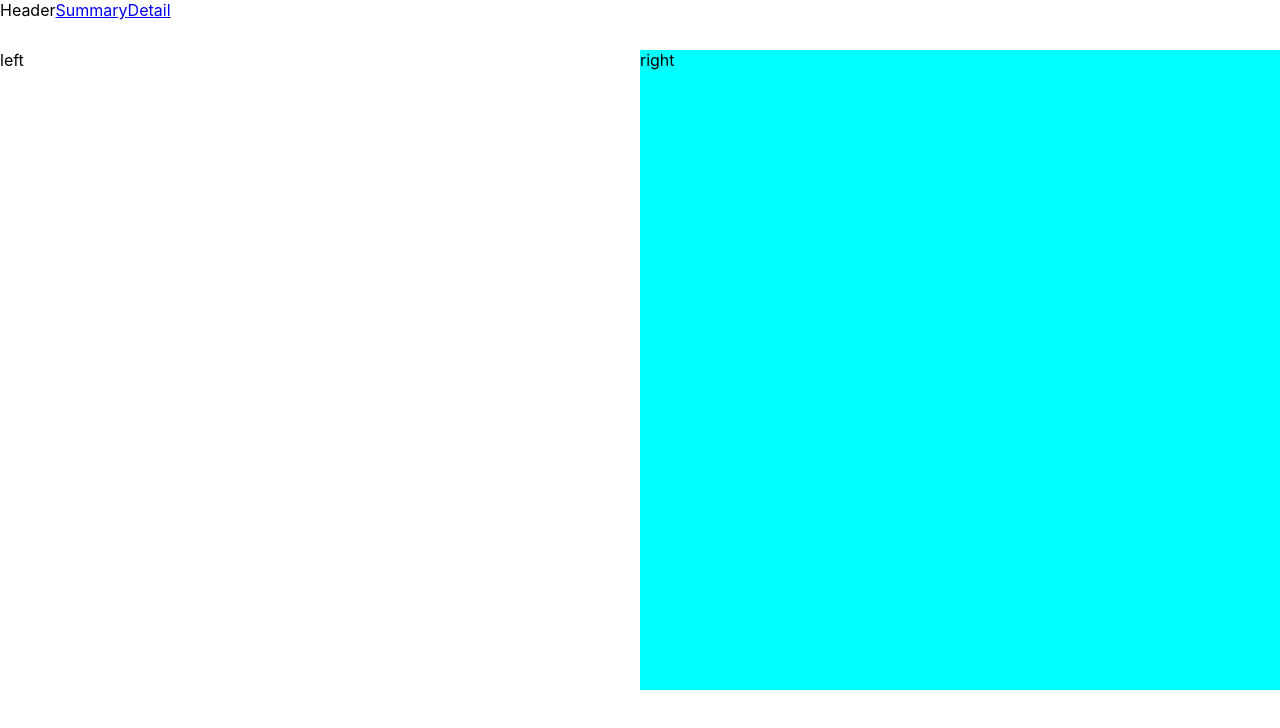
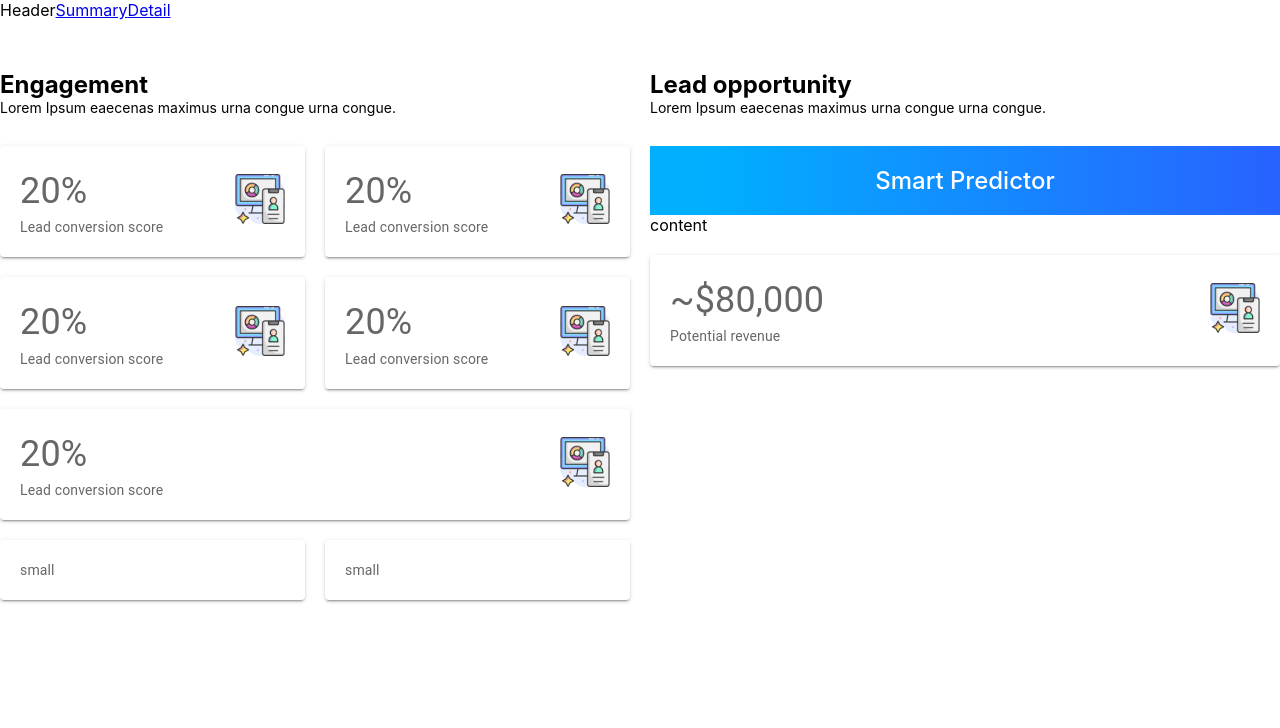
Before and after one commit to sumit-solanki/smart-predictor, a React (Create React App) app: page /summary in a window 1280 px wide. Shown: the top 728 px of the page. Built offline with nearby package versions, Linux system fonts and the light colour scheme.

Commit message:
summary initial layout

```diff
--- a/src/App.scss
+++ b/src/App.scss
@@ -1,40 +1,90 @@
 /* App.js & common */
-.App{
+.App {
   height: 100vh;
   width: 100%;
 }
-.grid-layout{
+.grid-layout {
   display: grid;
   grid-template-rows: 50px 1fr;
-
+  grid-gap: 20px;
 }
-.common-wrapper{
+.common-wrapper {
   height: 80vh;
 }
 
-
 /* Summary  */
-.summary-main{
+.summary-main {
   display: grid;
   grid-template-columns: 1fr 1fr;
-
-
-    .left{
+  grid-gap: 20px;
+  .heading {
+    margin-bottom: 30px;
+    .head-title {
+      font-style: normal;
+      font-weight: bold;
+      font-size: 24px;
+    }
+    .head-detail {
+      font-weight: normal;
+      font-size: 14px;
+    }
+  }
+  .single-card {
+    display: flex;
+    justify-content: space-between;
+    align-items: center;
+    .data-title{
+      font-size: 36px;
 
     }
-    .right{
-        background-color: aqua;
+    .data-detail{
+        font-size: 14px;
+    }
+  }
+  .left {
+    .engagement-wrapper {
+
+      .main-detail {
+        display: grid;
+        grid-template-columns: 1fr 1fr;
+        grid-template-rows: auto;
+        grid-gap: 20px;
+        .large {
+          grid-column: span 2;
+        }
+
+      }
+    }
+  }
+  .right {
+      .widget-wrapper{
+        background: #FFFFFF;
+        // box-shadow: 0px 0px 1px rgb(15 23 42 / 6%), 0px 4px 6px -1px rgb(15 23 42 / 10%), 0px 2px 4px -1px rgb(15 23 42 / 6%);
+        margin-bottom: 20px;
+        .widget-head{
+
+    background: linear-gradient(
+        90deg
+        , #00B0FF 8.04%, #2962FF 100%);
+            padding: 20px;
+            color: white;
+            font-size: 24px;
+            font-weight: 500;
+            text-align: center;
+            text-transform: capitalize;
+
+        }
+      }
   }
 }
 
 /* Detail */
-.details-main{
+.details-main {
   display: grid;
   grid-template-columns: 60% 40%;
-    .left{
-
+  .left {
   }
-    .right{
+  .right {
     background-color: aqua;
   }
 }
--- /dev/null
+++ b/src/Home/PredictorWidget.js
@@ -0,0 +1,18 @@
+import React from "react";
+
+const PredictorWidget = () => {
+
+    return(
+        <div className="widget-wrapper">
+
+            <div className="widget-head">
+            Smart predictor
+            </div>
+            <div className="widget-content">
+            content
+            </div>
+        </div>
+    )
+
+};
+export default PredictorWidget
--- a/src/Home/Summary.js
+++ b/src/Home/Summary.js
@@ -1,16 +1,100 @@
-import React from 'react';
+import React from "react";
+import Paper from "@mui/material/Paper";
+import { createTheme, ThemeProvider, styled } from "@mui/material/styles";
+import CardImg from "./CardSvg.svg";
+import PredictorWidget from './PredictorWidget';
 
+const Item = styled(Paper)(({ theme }) => ({
+  ...theme.typography.body2,
+  textAlign: "center",
+  color: theme.palette.text.secondary,
+  padding: "20px",
+  textAlign: "left",
+  // height: 60,
+  // lineHeight: '60px',
+}));
+const Summary = () => {
+  const renderDataCard = () => {
+    return (
+      <div className="single-card">
+        <div className="card-left">
+          <div className="data-title">20%</div>
+          <div className="data-detail">Lead conversion score</div>
+        </div>
+        <div className="card-right">
+          <img src={CardImg} />
+        </div>
+      </div>
+    );
+  };
 
-
- const  Summary = () =>{
-
-    return(
-        <div className='summary-main  common-wrapper '>
-
-            <div className='left'> left</div>
-            <div className='right'>right </div>
-
+  return (
+    <div className="summary-main  common-wrapper ">
+      <div className="left">
+        <div className="engagement-wrapper">
+          <div className="heading">
+            <div className="head-title">Engagement</div>
+            <div className="head-detail">
+              Lorem Ipsum eaecenas maximus urna congue urna congue.
+            </div>
+          </div>
+          <div className="main-detail">
+            {[0, 1, 2, 3].map((elevation) => (
+              <div className="">
+                <Item key={elevation} elevation={2}>
+                  {renderDataCard()}
+                </Item>
+              </div>
+            ))}
+            <div className="large">
+              <Item elevation={2}>
+                <div className="single-card">
+                  <div className="card-left">
+                    <div className="data-title">20%</div>
+                    <div className="data-detail">Lead conversion score</div>
+                  </div>
+                  <div className="card-right">
+                    <img src={CardImg} />
+                  </div>
+                </div>
+              </Item>
+            </div>
+            <div className="">
+              <Item elevation={2}>small</Item>
+            </div>
+            <div className="">
+              <Item elevation={2}>small</Item>
+            </div>
+          </div>
         </div>
-    )
-}
-export default Summary
+      </div>
+      <div className="right">
+        <div className="heading">
+          <div className="head-title">Lead opportunity</div>
+          <div className="head-detail">
+            Lorem Ipsum eaecenas maximus urna congue urna congue.
+          </div>
+        </div>
+        <div className="lead-detail">
+          <div className="predictor-wrapper">
+          <PredictorWidget />
+          </div>
+          <div className="large">
+              <Item elevation={2}>
+                <div className="single-card">
+                  <div className="card-left">
+                    <div className="data-title">~$80,000</div>
+                    <div className="data-detail">Potential revenue</div>
+                  </div>
+                  <div className="card-right">
+                    <img src={CardImg} />
+                  </div>
+                </div>
+              </Item>
+            </div>
+        </div>
+      </div>
+    </div>
+  );
+};
+export default Summary;
```
Also changed, not shown: src/Home/CardSvg.svg (added). Lines whose indentation alone changed are shown as unchanged.
